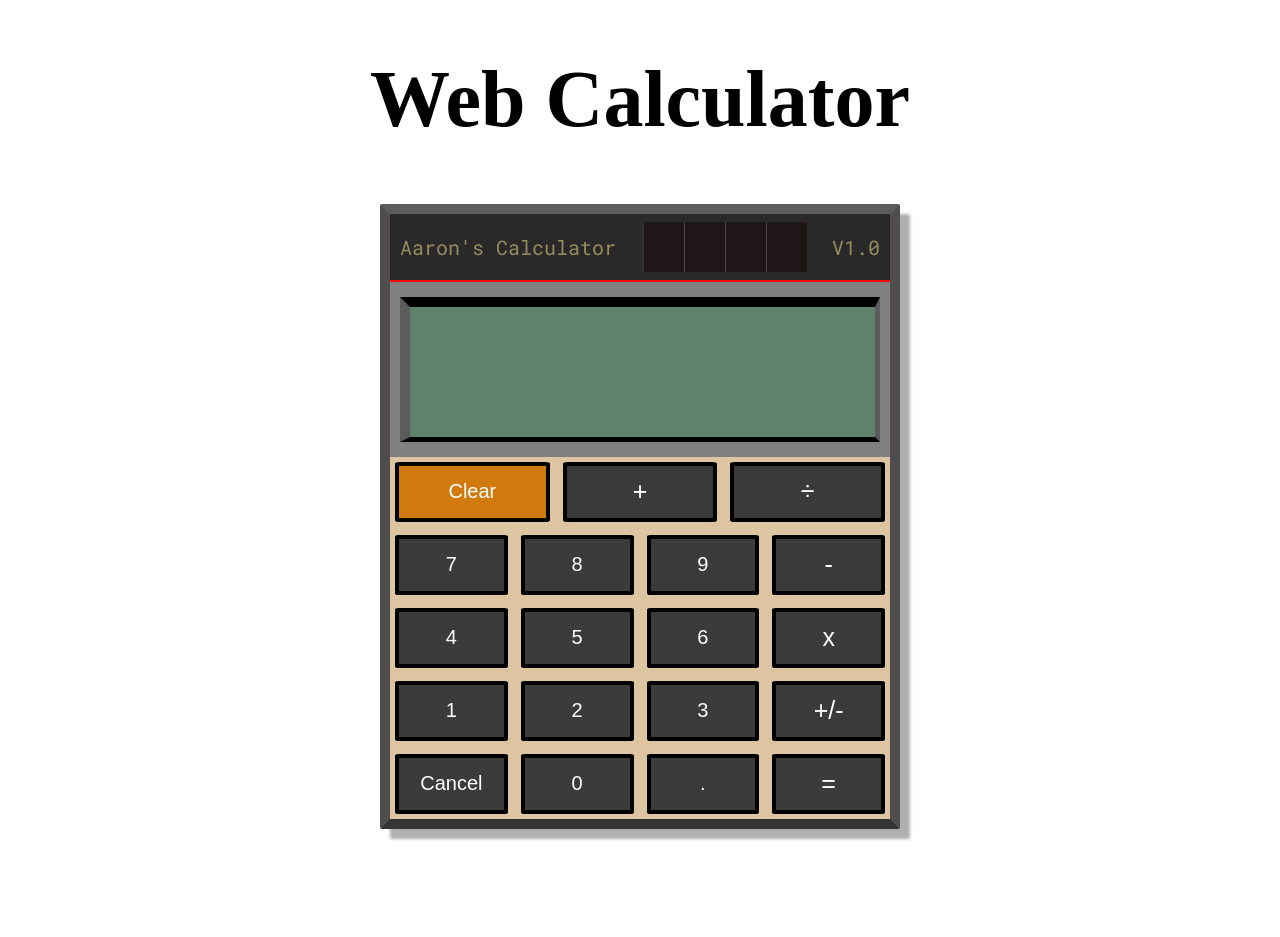
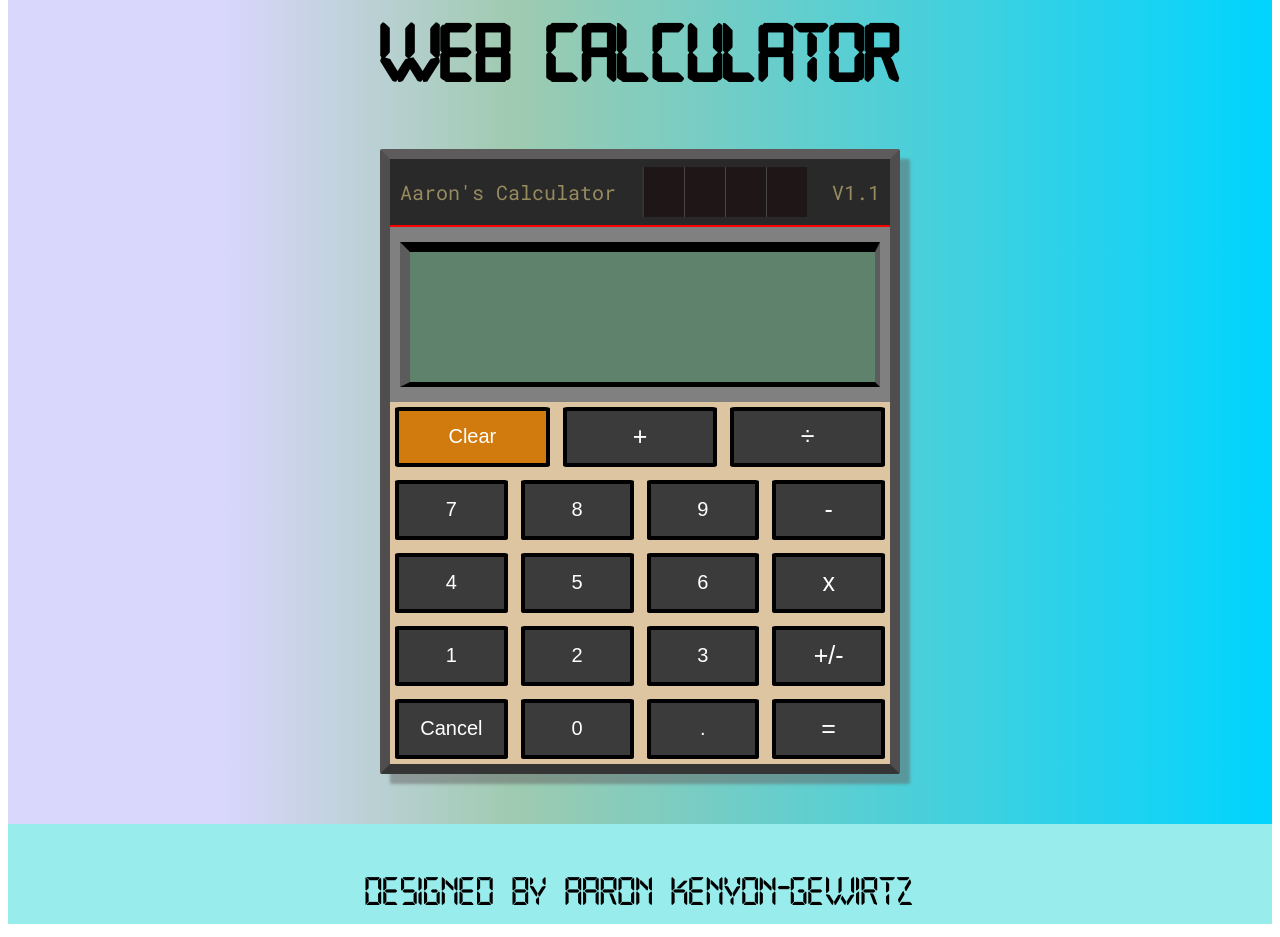
Before and after one commit to aaronkg1/calculator, a plain HTML site: page index.html in a window 1280 px wide. Drawn offline with Linux system fonts and the light colour scheme.

Commit message:
Fixed output line height

```diff
--- a/calculator.css
+++ b/calculator.css
@@ -1,10 +1,46 @@
+@font-face {
+    font-family: 'Open 24 Display St';
+    src:  url('fonts/Open24DisplaySt.woff') format('woff');
+    font-weight: normal;
+    font-style: normal;
+    font-display: swap;
+}
+
+/* body {
+    display: flex;
+    flex-direction: column;
+    justify-content: space-between;
+} */
+
 .header {
+    margin-top: -55px;
     height: 100px;
     width: 100%;
     color: black;
-    font-family: Digital-7;
+    font-family: 'Open 24 Display St';
+    font-weight: normal;
+    font-style: normal;
     font-size: 40px;
     text-align: center;
+    background: rgb(217,215,252);
+background: linear-gradient(90deg, rgba(217,215,252,1) 17%, rgba(9,121,53,0.39119397759103647) 40%, rgba(0,212,255,1) 100%);
+}
+
+.footer {
+    display: flex;
+    justify-content: center;
+    align-content: center;
+    height: 100px;
+    width: 100%;
+    color: black;
+    font-family: 'Open 24 Display St';
+    font-weight: normal;
+    font-style: normal;
+    font-size: 40px;
+    text-align: center;
+    background: rgba(7, 209, 206, 0.413);
+    margin-bottom: -55px;
+
 }
 
 
@@ -49,9 +85,12 @@ gap: 13px;
     max-width: 400px;
     max-height: auto;
     height: auto;
-    font-family: Digital-7;
+    font-family: 'Open 24 Display St';
+    font-weight: normal;
+    font-style: normal;
     font-size: 70px;
     text-align: end;
+    line-height: 60px;
 }
 
 
@@ -69,11 +108,11 @@ gap: 13px;
     border-top: solid rgba(79, 76, 76, 0.694) 10px;
     border-right: solid rgba(58, 56, 56, 0.694) 10px;
     border-left: solid rgba(58, 56, 56, 0.694) 10px;
-
     border-bottom: solid rgba(23, 21, 21, 0.694) 10px;
     box-shadow: 10px 10px 3px 0px rgba(99, 98, 98, 0.502);
     border-radius: 2px;
     background: grey;
+    margin-bottom: 50px;
     /* transform: rotateX(calc(var(--rotate-x, -1) * 1deg)) rotateY(calc(var(--rotate-y, -1) * 1deg)) rotateX(0deg) translate3d(0, 0, 0); */
 
 }
@@ -125,6 +164,8 @@ button:hover {
     justify-content: center;
     align-content: center;
     padding-top: 50px;
+    background: rgb(217,215,252);
+background: linear-gradient(90deg, rgba(217,215,252,1) 17%, rgba(9,121,53,0.39119397759103647) 40%, rgba(0,212,255,1) 100%);
 
 }
 
--- a/calculator.js
+++ b/calculator.js
@@ -17,12 +17,12 @@ let operateValue = "";
 numbers.forEach(number => number.addEventListener('click', () => {
     if (operateValue === "") {
         output.textContent += number.value;
-        valueOne = parseFloat(output.textContent).toFixed(4);
+        valueOne = parseFloat(output.textContent);
     }
 
     else {
         output.textContent += number.value;
-        valueTwo = parseFloat(output.textContent).toFixed(4);
+        valueTwo = parseFloat(output.textContent);
     }
 
     if (output.textContent.length > 11) {
@@ -88,7 +88,7 @@ equalsButton.addEventListener('click', () => {
 
     result = operate(operateValue, valueOne, valueTwo);
     output.textContent = result;
-    valueOne = parseFloat(result).toFixed(4);
+    valueOne = parseFloat(result);
 
 })
 
--- a/index.html
+++ b/index.html
@@ -9,6 +9,7 @@
     <link rel="preconnect" href="https://fonts.googleapis.com">
     <link rel="preconnect" href="https://fonts.gstatic.com" crossorigin>
     <link href="https://fonts.googleapis.com/css2?family=Roboto+Mono&display=swap" rel="stylesheet">
+    <link rel="preload" href="fonts/Open24DisplaySt.woff2" as="font" type="font/woff2" crossorigin>
     <script src="calculator.js" defer></script>
 
 </head>
@@ -27,7 +28,7 @@
                 <div class="solar"></div>
                 <div class="solarright"></div>
                 </div>
-                <p>V1.0</p>
+                <p>V1.1</p>
             </div>
             <div class= "displayOutput">
                  <p id ="output"></p>
@@ -68,8 +69,8 @@
 
         </div>
     </div>
-    <div class="header">
-
+    <div class="footer">
+        <p>Designed by Aaron Kenyon-Gewirtz</p>
     </div>
 
 </body>
```
Also changed, not shown: fonts/Open24DisplaySt.woff (added), fonts/Open24DisplaySt.woff2 (added), 2 other files.
